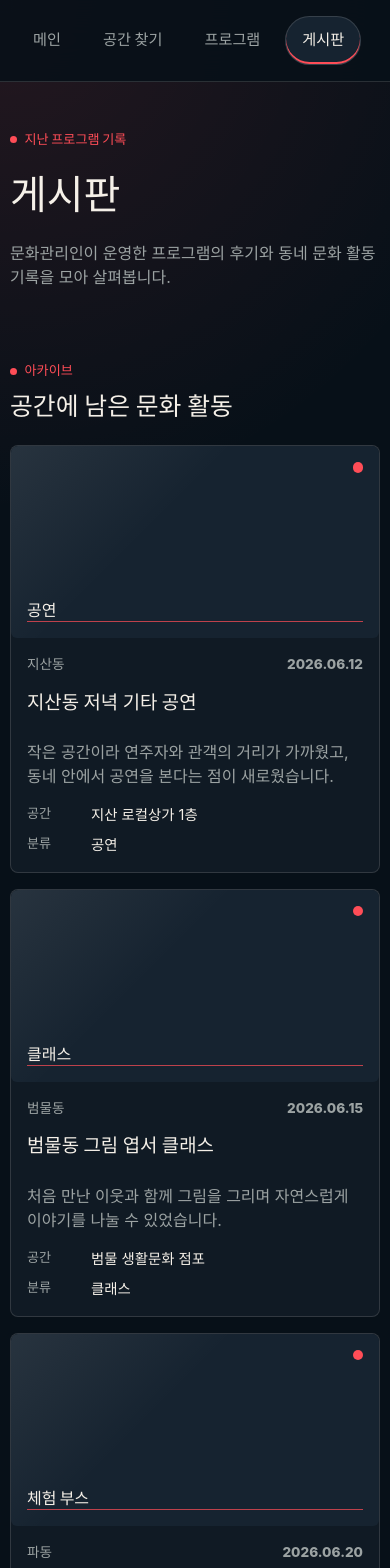
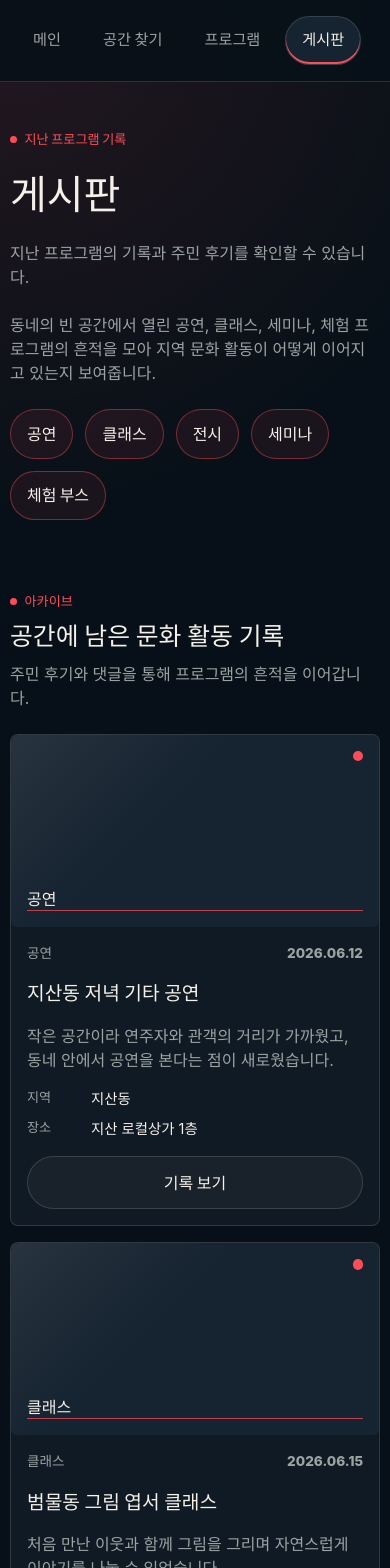
Before and after one commit to wsysangyoung2730-debug/Culture_Coliving_platform, a React (Vite) app in the folder prototype/: page /board in a window 390 px wide. Shown: the top 1568 px of the page. Built offline with nearby package versions, Linux system fonts and the light colour scheme.

Commit message:
[feat] 게시판 아카이브 댓글 흐름 구현

```diff
--- /dev/null
+++ b/prototype/src/components/board/ArchiveCard.tsx
@@ -0,0 +1,36 @@
+import { PlaceholderImage } from "../common/PlaceholderImage";
+import type { ArchivePost } from "../../data/archivePosts";
+
+type ArchiveCardProps = {
+  post: ArchivePost;
+  onOpen: (post: ArchivePost) => void;
+};
+
+export function ArchiveCard({ post, onOpen }: ArchiveCardProps) {
+  return (
+    <article className="archive-board-card">
+      <PlaceholderImage label={post.category} variant="archive" />
+      <div className="archive-card-body">
+        <div className="card-topline">
+          <span>{post.category}</span>
+          <span>{post.date}</span>
+        </div>
+        <h3>{post.title}</h3>
+        <p>{post.review}</p>
+        <dl className="meta-list">
+          <div>
+            <dt>지역</dt>
+            <dd>{post.area}</dd>
+          </div>
+          <div>
+            <dt>장소</dt>
+            <dd>{post.spaceName}</dd>
+          </div>
+        </dl>
+        <button className="button button-secondary archive-open-button" onClick={() => onOpen(post)} type="button">
+          기록 보기
+        </button>
+      </div>
+    </article>
+  );
+}
--- /dev/null
+++ b/prototype/src/components/board/ArchiveDetailModal.tsx
@@ -0,0 +1,99 @@
+import { useEffect } from "react";
+import { PlaceholderImage } from "../common/PlaceholderImage";
+import { CommentForm } from "./CommentForm";
+import { CommentList } from "./CommentList";
+import type { ArchivePost } from "../../data/archivePosts";
+
+type ArchiveDetailModalProps = {
+  post: ArchivePost | null;
+  comments: string[];
+  onAddComment: (postId: number, comment: string) => void;
+  onClose: () => void;
+};
+
+export function ArchiveDetailModal({
+  post,
+  comments,
+  onAddComment,
+  onClose
+}: ArchiveDetailModalProps) {
+  useEffect(() => {
+    if (!post) {
+      return;
+    }
+
+    const handleKeyDown = (event: KeyboardEvent) => {
+      if (event.key === "Escape") {
+        onClose();
+      }
+    };
+
+    window.addEventListener("keydown", handleKeyDown);
+    return () => window.removeEventListener("keydown", handleKeyDown);
+  }, [onClose, post]);
+
+  if (!post) {
+    return null;
+  }
+
+  return (
+    <div className="modal-backdrop" role="presentation">
+      <div
+        aria-labelledby="archive-detail-title"
+        aria-modal="true"
+        className="application-modal archive-detail-modal"
+        role="dialog"
+      >
+        <div className="modal-heading">
+          <div>
+            <span className="section-label">아카이브 상세</span>
+            <h2 id="archive-detail-title">{post.title}</h2>
+            <p>
+              {post.area} · {post.spaceName} · {post.date}
+            </p>
+          </div>
+          <button className="modal-close" onClick={onClose} type="button">
+            닫기
+          </button>
+        </div>
+
+        <div className="archive-detail-layout">
+          <div className="archive-detail-media">
+            <PlaceholderImage label={post.thumbnailPrompt} variant="archive" />
+          </div>
+
+          <div className="archive-detail-content">
+            <dl className="detail-list">
+              <div>
+                <dt>행사 유형</dt>
+                <dd>{post.category}</dd>
+              </div>
+              <div>
+                <dt>지역</dt>
+                <dd>{post.area}</dd>
+              </div>
+              <div>
+                <dt>진행 장소</dt>
+                <dd>{post.spaceName}</dd>
+              </div>
+              <div>
+                <dt>진행 날짜</dt>
+                <dd>{post.date}</dd>
+              </div>
+              <div>
+                <dt>주민 후기</dt>
+                <dd>{post.review}</dd>
+              </div>
+            </dl>
+
+            <section className="comment-section" aria-labelledby="comments-title">
+              <h3 id="comments-title">댓글</h3>
+              <CommentList comments={comments} />
+              <CommentForm onSubmitComment={(comment) => onAddComment(post.id, comment)} />
+            </section>
+          </div>
+        </div>
+      </div>
+    </div>
+  );
+}
--- /dev/null
+++ b/prototype/src/components/board/CommentList.tsx
@@ -0,0 +1,20 @@
+type CommentListProps = {
+  comments: string[];
+};
+
+export function CommentList({ comments }: CommentListProps) {
+  if (comments.length === 0) {
+    return <p className="comment-empty">아직 댓글이 없습니다. 첫 의견을 남겨보세요.</p>;
+  }
+
+  return (
+    <ul className="comment-list">
+      {comments.map((comment, index) => (
+        <li key={`${comment}-${index}`}>
+          <span>주민 의견</span>
+          <p>{comment}</p>
+        </li>
+      ))}
+    </ul>
+  );
+}
--- a/prototype/src/pages/BoardPage.tsx
+++ b/prototype/src/pages/BoardPage.tsx
@@ -1,50 +1,71 @@
-import { PlaceholderImage } from "../components/common/PlaceholderImage";
+import { useState } from "react";
+import { ArchiveCard } from "../components/board/ArchiveCard";
+import { ArchiveDetailModal } from "../components/board/ArchiveDetailModal";
 import { SectionLabel } from "../components/common/SectionLabel";
 import { archivePosts } from "../data/archivePosts";
+import type { ArchivePost } from "../data/archivePosts";
+
+const categoryChips = ["공연", "클래스", "전시", "세미나", "체험 부스"];
+
+type CommentState = Record<number, string[]>;
+
+const initialComments = archivePosts.reduce<CommentState>((accumulator, post) => {
+  accumulator[post.id] = post.comments;
+  return accumulator;
+}, {});
 
 export function BoardPage() {
+  const [selectedPost, setSelectedPost] = useState<ArchivePost | null>(null);
+  const [commentsByPost, setCommentsByPost] = useState<CommentState>(initialComments);
+
+  const handleAddComment = (postId: number, comment: string) => {
+    setCommentsByPost((current) => ({
+      ...current,
+      [postId]: [...(current[postId] ?? []), comment]
+    }));
+  };
+
   return (
     <div className="page-stack">
       <section className="page-intro">
         <SectionLabel>지난 프로그램 기록</SectionLabel>
         <h1>게시판</h1>
         <p>
-          문화관리인이 운영한 프로그램의 후기와 동네 문화 활동 기록을 모아
-          살펴봅니다.
+          지난 프로그램의 기록과 주민 후기를 확인할 수 있습니다.
         </p>
+        <p>
+          동네의 빈 공간에서 열린 공연, 클래스, 세미나, 체험 프로그램의 흔적을
+          모아 지역 문화 활동이 어떻게 이어지고 있는지 보여줍니다.
+        </p>
+        <div className="policy-chip-list" aria-label="아카이브 유형">
+          {categoryChips.map((chip) => (
+            <span className="policy-chip" key={chip}>
+              {chip}
+            </span>
+          ))}
+        </div>
       </section>
 
       <section className="content-section">
         <div className="section-heading">
           <SectionLabel>아카이브</SectionLabel>
-          <h2>공간에 남은 문화 활동</h2>
+          <h2>공간에 남은 문화 활동 기록</h2>
+          <p>주민 후기와 댓글을 통해 프로그램의 흔적을 이어갑니다.</p>
         </div>
-        <div className="card-grid">
+        <div className="archive-grid">
           {archivePosts.map((post) => (
-            <article className="data-card archive-card" key={post.id}>
-              <PlaceholderImage label={post.category} variant="archive" />
-              <div className="card-body">
-                <div className="card-topline">
-                  <span>{post.area}</span>
-                  <span>{post.date}</span>
-                </div>
-                <h3>{post.title}</h3>
-                <p>{post.review}</p>
-                <dl className="meta-list">
-                  <div>
-                    <dt>공간</dt>
-                    <dd>{post.spaceName}</dd>
-                  </div>
-                  <div>
-                    <dt>분류</dt>
-                    <dd>{post.category}</dd>
-                  </div>
-                </dl>
-              </div>
-            </article>
+            <ArchiveCard key={post.id} onOpen={setSelectedPost} post={post} />
           ))}
         </div>
       </section>
+
+      <ArchiveDetailModal
+        comments={selectedPost ? commentsByPost[selectedPost.id] ?? [] : []}
+        key={selectedPost?.id ?? "closed"}
+        onAddComment={handleAddComment}
+        onClose={() => setSelectedPost(null)}
+        post={selectedPost}
+      />
     </div>
   );
 }
--- a/prototype/src/styles/globals.css
+++ b/prototype/src/styles/globals.css
@@ -1107,6 +1107,142 @@ select {
   color: var(--color-muted);
 }
 
+.archive-grid {
+  display: grid;
+  grid-template-columns: repeat(3, minmax(0, 1fr));
+  gap: 1rem;
+}
+
+.archive-board-card {
+  overflow: hidden;
+  border: 1px solid var(--color-border);
+  border-radius: 8px;
+  background: var(--color-surface);
+}
+
+.archive-card-body {
+  display: grid;
+  gap: 1rem;
+  padding: 1rem;
+}
+
+.archive-card-body h3 {
+  margin: 0;
+  color: var(--color-text);
+  font-size: 1.2rem;
+}
+
+.archive-card-body p {
+  margin: 0;
+  color: var(--color-muted);
+}
+
+.archive-open-button {
+  width: 100%;
+}
+
+.archive-detail-modal {
+  width: min(100%, 980px);
+}
+
+.archive-detail-layout {
+  display: grid;
+  grid-template-columns: 22rem minmax(0, 1fr);
+  gap: 1rem;
+  margin-top: 1.25rem;
+}
+
+.archive-detail-media .placeholder-image {
+  min-height: 25rem;
+}
+
+.archive-detail-content {
+  display: grid;
+  gap: 1.25rem;
+}
+
+.comment-section {
+  display: grid;
+  gap: 1rem;
+  border-top: 1px solid var(--color-border);
+  padding-top: 1.25rem;
+}
+
+.comment-section h3 {
+  margin: 0;
+}
+
+.comment-empty {
+  margin: 0;
+  border: 1px solid var(--color-border);
+  border-radius: 8px;
+  padding: 1rem;
+  color: var(--color-muted);
+  background: rgba(245, 240, 232, 0.03);
+}
+
+.comment-list {
+  display: grid;
+  gap: 0.75rem;
+  margin: 0;
+  padding: 0;
+  list-style: none;
+}
+
+.comment-list li {
+  display: grid;
+  gap: 0.25rem;
+  border: 1px solid var(--color-border);
+  border-radius: 8px;
+  padding: 0.9rem;
+  background: rgba(245, 240, 232, 0.03);
+}
+
+.comment-list span {
+  color: var(--color-accent);
+  font-size: 0.78rem;
+  font-weight: 900;
+}
+
+.comment-list p {
+  margin: 0;
+  color: var(--color-text);
+}
+
+.comment-form {
+  display: grid;
+  gap: 0.75rem;
+}
+
+.comment-form label {
+  display: grid;
+  gap: 0.45rem;
+  color: var(--color-text);
+  font-weight: 800;
+}
+
+.comment-form textarea {
+  width: 100%;
+  min-height: 6.5rem;
+  border: 1px solid var(--color-border);
+  border-radius: 8px;
+  padding: 0.85rem;
+  color: var(--color-text);
+  background: var(--color-bg);
+  resize: vertical;
+}
+
+.comment-form textarea:focus {
+  border-color: rgba(255, 77, 87, 0.65);
+  outline: none;
+}
+
+.form-success {
+  margin: 0;
+  color: var(--color-text);
+  font-weight: 900;
+}
+
 @keyframes poster-scroll {
   from {
     transform: translateX(0);
@@ -1257,7 +1393,8 @@ select {
   .solution-steps,
   .metric-grid,
   .spaces-card-list,
-  .program-grid {
+  .program-grid,
+  .archive-grid {
     grid-template-columns: repeat(2, minmax(0, 1fr));
   }
 
@@ -1279,6 +1416,10 @@ select {
   }
 
   .program-payment-layout {
+    grid-template-columns: 1fr;
+  }
+
+  .archive-detail-layout {
     grid-template-columns: 1fr;
   }
 
@@ -1315,7 +1456,8 @@ select {
   .spaces-card-list,
   .application-form,
   .program-grid,
-  .segmented-control {
+  .segmented-control,
+  .archive-grid {
     grid-template-columns: 1fr;
   }
 
```
Also changed, not shown: prototype/src/components/board/CommentForm.tsx (added, +48 -0 lines).
